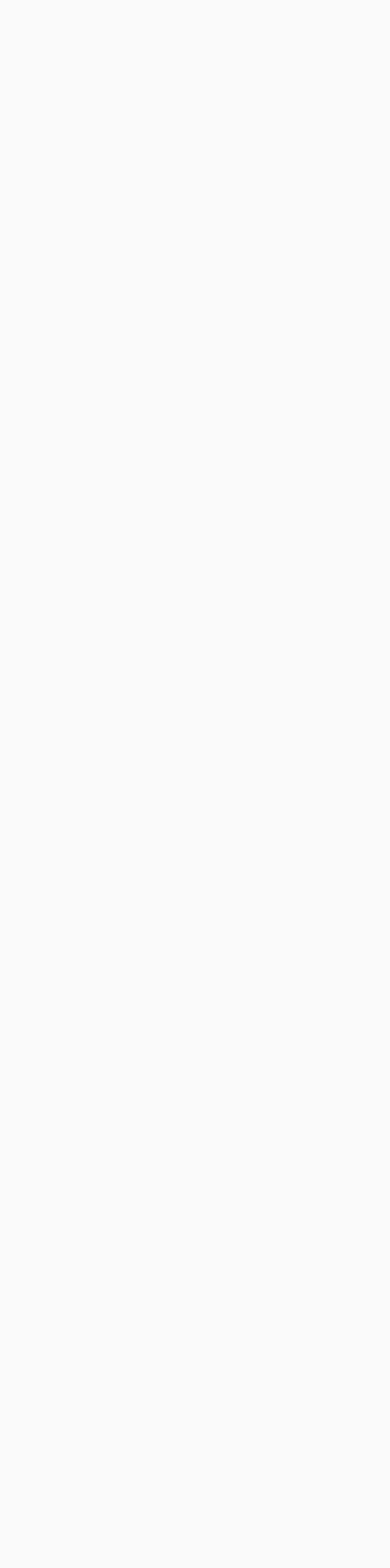
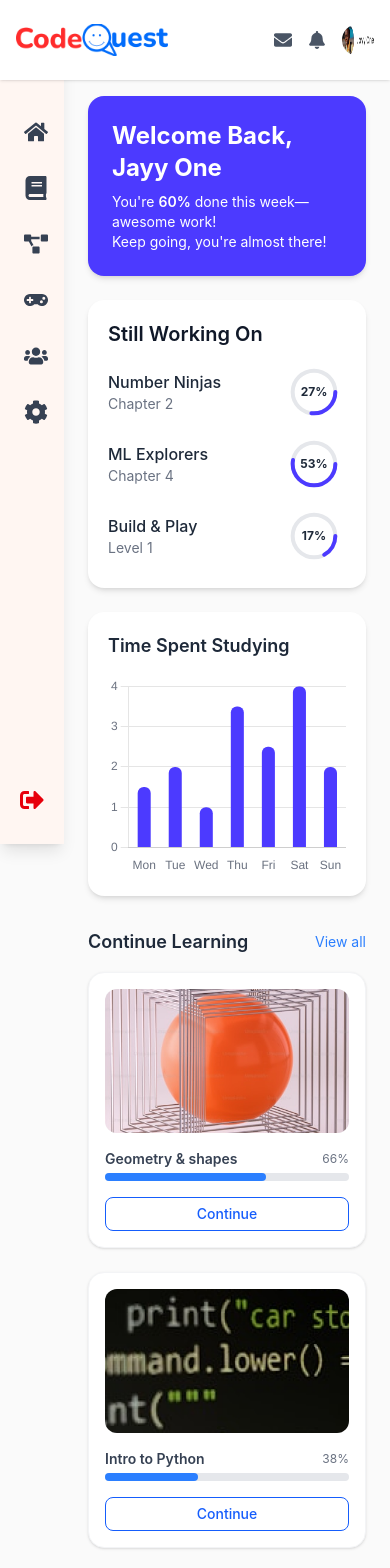
Before and after one commit to psalmotee/Codequest, a React (Vite) app: page /student-dashboard in a window 390 px wide. Before the commit this address had no page. Shown: the top 1568 px of the page. Before the commit the page ends 844 px from the top, so only its background shows below. Built offline with nearby package versions, Linux system fonts and the light colour scheme.

Commit message:
feat: Add chart.js and react-chartjs-2 for data visualization, update StudentDashboard layout, and enhance TimeSpentStudying component responsiveness

```diff
--- a/package.json
+++ b/package.json
@@ -12,8 +12,11 @@
   "dependencies": {
     "@tailwindcss/vite": "^4.0.15",
     "canvas-confetti": "^1.9.3",
+    "chart.js": "^4.4.9",
     "framer-motion": "^12.6.3",
     "react": "^19.0.0",
+    "react-chartjs-2": "^5.3.0",
+    "react-circular-progressbar": "^2.2.0",
     "react-dom": "^19.0.0",
     "react-icons": "^5.5.0",
     "react-intersection-observer": "^9.16.0",
--- a/src/App.jsx
+++ b/src/App.jsx
@@ -15,7 +15,7 @@ import Step2 from "./pages/onboardingFlow/Step2";
 import Step3 from "./pages/onboardingFlow/Step3";
 import Step4 from "./pages/onboardingFlow/Step4";
 import CompletedOnboarding from "./pages/onboardingFlow/CompletedOnboarding";
-import Con from "./components/studentDashboard/ContinueLearning";
+import StudentDashboard from "./pages/StudentDashboard";
 
 function App() {
   const location = useLocation();
@@ -43,7 +43,7 @@ function App() {
           </Route>
 
           {/* Student Dashboard */}
-          {/* <Route path="/student-dashboard" element={<StudentDashboard />} /> */}
+          <Route path="/student-dashboard" element={<StudentDashboard />} />
         </Routes>
       </AnimatePresence>
     </>
--- a/src/components/studentDashboard/TimeSpentStudying.jsx
+++ b/src/components/studentDashboard/TimeSpentStudying.jsx
@@ -13,13 +13,15 @@ const TimeSpentStudying = () => {
         data: [1.5, 2, 1, 3.5, 2.5, 4, 2],
         backgroundColor: '#4C3AFF',
         borderRadius: 6,
-        barThickness: 20,
+        categoryPercentage: 0.6, // Reduce width of entire group
+        barPercentage: 0.7,      // Reduce width of each bar inside the group
       },
     ],
   };
 
   const options = {
     responsive: true,
+    maintainAspectRatio: false, // Makes it more flexible in a responsive layout
     scales: {
       y: {
         ticks: {
@@ -48,13 +50,15 @@ const TimeSpentStudying = () => {
 
   return (
     <motion.div
-      className="bg-white p-5 rounded-2xl shadow-md w-full md:w-1/2"
+      className="bg-white p-5 rounded-2xl shadow-md w-full"
       initial={{ opacity: 0, y: 30 }}
       animate={{ opacity: 1, y: 0 }}
       transition={{ delay: 0.3 }}
     >
       <h3 className="text-lg font-semibold mb-4 text-gray-800">Time Spent Studying</h3>
-      <Bar data={data} options={options} />
+      <div className="relative h-[200px] sm:h-[240px] md:h-[280px]">
+        <Bar data={data} options={options} />
+      </div>
     </motion.div>
   );
 };
--- a/src/pages/StudentDashboard.jsx
+++ b/src/pages/StudentDashboard.jsx
@@ -19,10 +19,11 @@ const Dashboard = () => {
           <div className="flex-1 space-y-6">
             <WelcomeBanner />
 
-            <div className="flex flex-col md:flex-row gap-6">
-              <StillWorkingOn />
-              <TimeSpentStudying />
-            </div>
+            <div className="grid grid-cols-1 sm:grid-cols-2 gap-6">
+  <StillWorkingOn />
+  <TimeSpentStudying />
+</div>
+
 
             <ContinueLearning />
           </div>
--- a/src/pages/onboardingFlow/CompletedOnboarding.jsx
+++ b/src/pages/onboardingFlow/CompletedOnboarding.jsx
@@ -57,7 +57,7 @@ const CompletedOnboarding = () => {
 
   const handleStartMission = () => {
     // Navigate to the first mission or dashboard
-    navigate("/dashboard", {
+    navigate("/student-dashboard", {
       state: {
         nickname,
         age,
```
Also changed, not shown: 1 other file (tests, documents, lock files or other folders).
